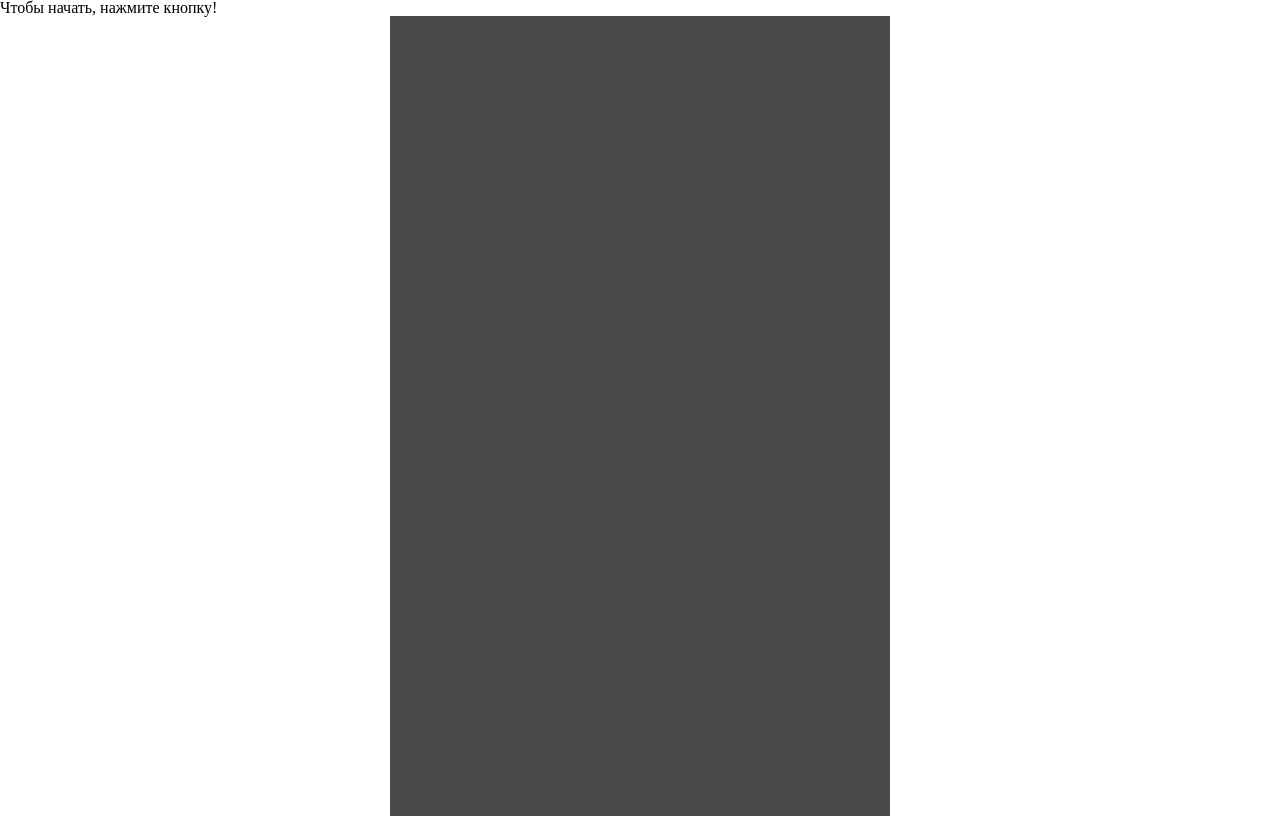
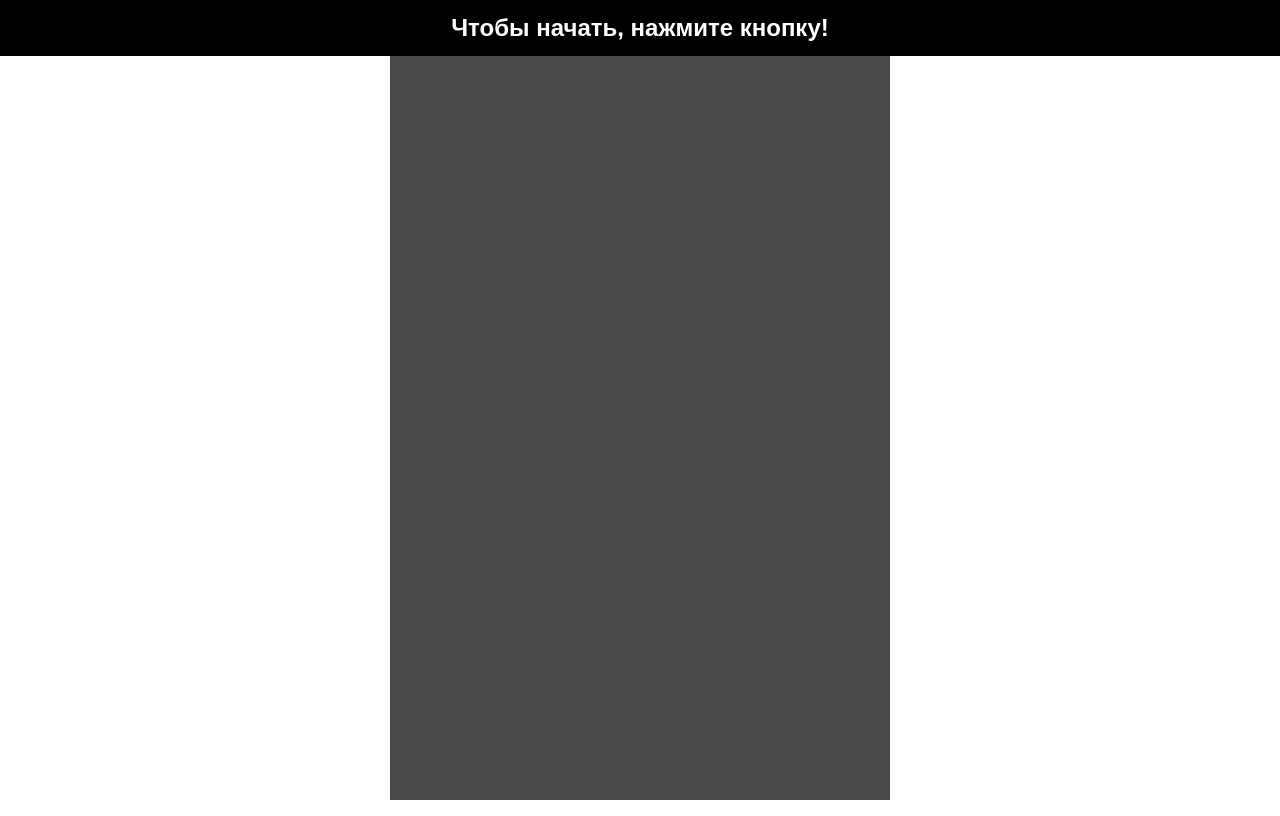
Before and after one commit to NastasiaMitsina/Need-For-JS, a plain HTML site: page index.html in a window 1280 px wide. Drawn offline with Linux system fonts and the light colour scheme.

Commit message:
Аdded score and styles

```diff
--- a/main.js
+++ b/main.js
@@ -31,6 +31,10 @@ function getQuantityElements(heightElement) {
 
 function startGame(){
     start.classList.add('hide');
+    gameArea.innerHTML = '';
+    car.style.left = '125px';
+    car.style.top = 'auto';
+    car.style.bottom = '10px';
 
     for (i = 0; i < getQuantityElements(150); i++ ) {
         const line = document.createElement('div');
@@ -51,6 +55,7 @@ function startGame(){
         gameArea.appendChild(enemy);
     }
 
+    settings.score = 0;
     settings.start = true;
     gameArea.appendChild(car);
     settings.x = car.offsetLeft;
@@ -61,6 +66,8 @@ function startGame(){
 function playGame(){
 
     if (settings.start){
+        settings.score += settings.speed;
+        score.innerHTML = 'SCORE<br>' + settings.score;
         moveRoad();
         moveEnemy();
         if (keys.ArrowLeft && settings.x > 0){
@@ -127,6 +134,8 @@ function moveEnemy() {
             carRect.bottom >= enemyRect.top) {
             settings.start = false;
             console.warn('ДТП');
+            start.classList.remove('hide');
+            start.style.top = score.offsetHeight;
         }
 
         item.y += settings.speed / 2;
--- a/style.css
+++ b/style.css
@@ -51,8 +51,6 @@ table {
     height: 200px;
     background: transparent url(./image/player.png) center / cover no-repeat;
     position: absolute;
-    bottom: 10px;
-    left: 200px;
 }
 
 .gameArea {
@@ -71,3 +69,35 @@ table {
     background: rgb(255, 255, 255);
     left: 250px;
 }
+
+.start {
+    position: absolute;
+    left: 0;
+    top: 0;
+    width: 100%;
+    margin: 0;
+    padding: 1rem 0;
+    text-align: center;
+    z-index: 200;
+    color: white;
+    font-size: 1.5rem;
+    background: black;
+    cursor: pointer;
+    font-family: sans-serif;
+    font-weight: 700;
+}
+
+.score {
+    position: absolute;
+    top: 0;
+    left: 0;
+    width: 100%;
+    background: black;
+    padding: 1rem 0;
+    z-index: 200;
+    font-size: 1.5rem;
+    color: skyblue;
+    text-align: center;
+    font-family: sans-serif;
+    font-weight: 500;
+}
```
